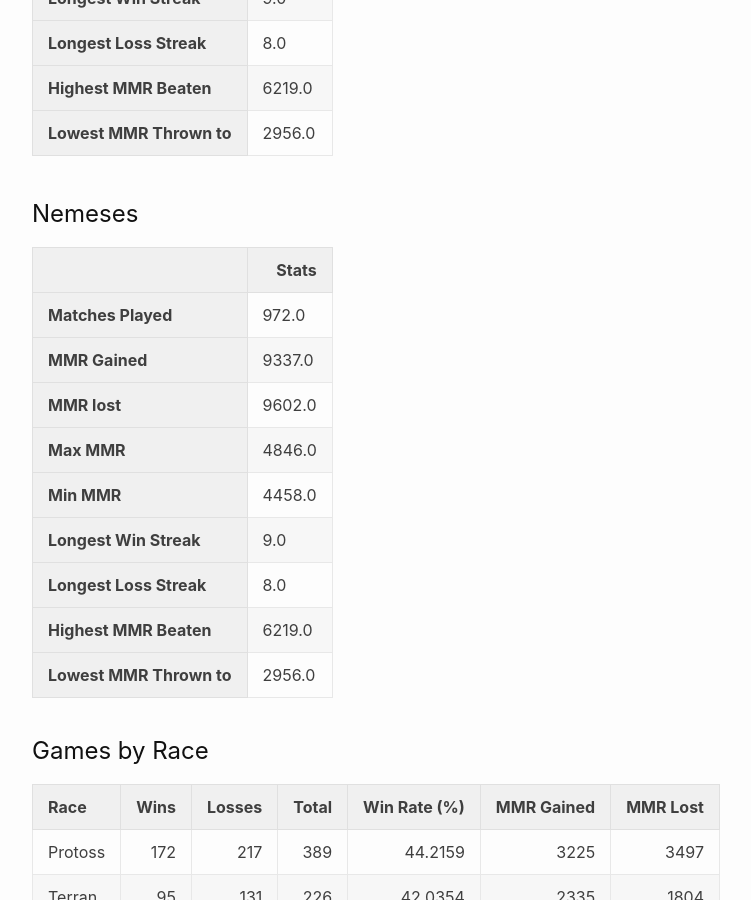
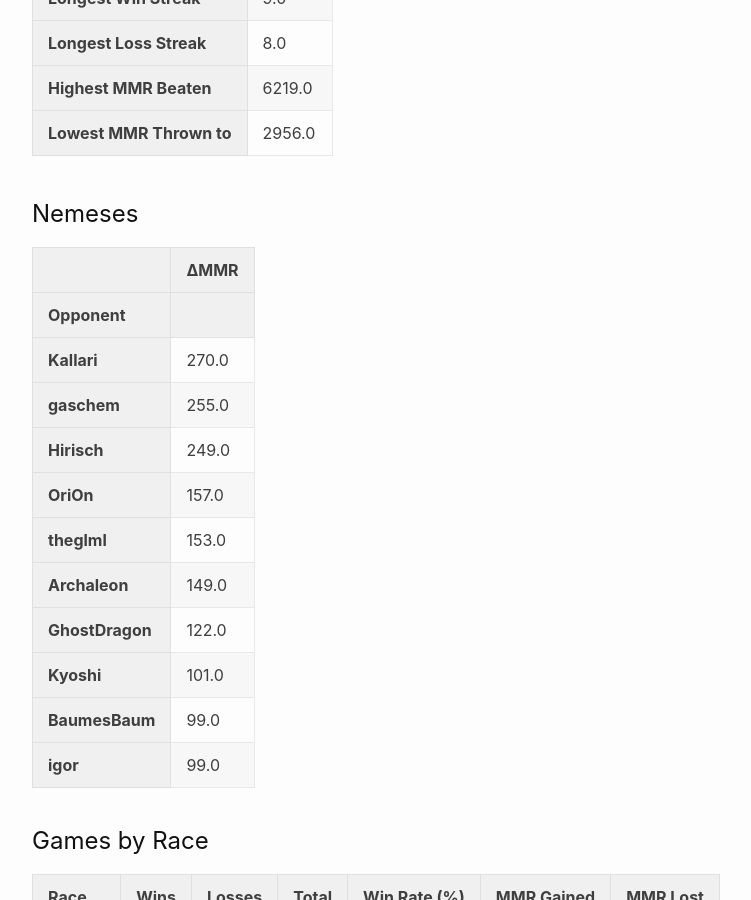
Before and after one commit to kylermurphy/UpATree, a Jekyll site: the page built from docs/index.md, in a window 1280 px wide and 900 px high, scrolled down 443 px. Shown: the whole window, without its empty margins (238-989 px from the left). Built offline with Jekyll 4.4.1, drawn with Linux system fonts in a browser that asks for light colours.

Commit message:
running on push

```diff
--- a/docs/index.md
+++ b/docs/index.md
@@ -58,45 +58,53 @@ layout: home
   <thead>
     <tr style="text-align: right;">
       <th></th>
-      <th>Stats</th>
+      <th>ΔMMR</th>
+    </tr>
+    <tr>
+      <th>Opponent</th>
+      <th></th>
     </tr>
   </thead>
   <tbody>
     <tr>
-      <th>Matches Played</th>
-      <td>972.0</td>
+      <th>Kallari</th>
+      <td>270.0</td>
     </tr>
     <tr>
-      <th>MMR Gained</th>
-      <td>9337.0</td>
+      <th>gaschem</th>
+      <td>255.0</td>
     </tr>
     <tr>
-      <th>MMR lost</th>
-      <td>9602.0</td>
+      <th>Hirisch</th>
+      <td>249.0</td>
     </tr>
     <tr>
-      <th>Max MMR</th>
-      <td>4846.0</td>
+      <th>OriOn</th>
+      <td>157.0</td>
     </tr>
     <tr>
-      <th>Min MMR</th>
-      <td>4458.0</td>
+      <th>theglml</th>
+      <td>153.0</td>
     </tr>
     <tr>
-      <th>Longest Win Streak</th>
-      <td>9.0</td>
+      <th>Archaleon</th>
+      <td>149.0</td>
     </tr>
     <tr>
-      <th>Longest Loss Streak</th>
-      <td>8.0</td>
+      <th>GhostDragon</th>
+      <td>122.0</td>
     </tr>
     <tr>
-      <th>Highest MMR Beaten</th>
-      <td>6219.0</td>
+      <th>Kyoshi</th>
+      <td>101.0</td>
     </tr>
     <tr>
-      <th>Lowest MMR Thrown to</th>
-      <td>2956.0</td>
+      <th>BaumesBaum</th>
+      <td>99.0</td>
+    </tr>
+    <tr>
+      <th>igor</th>
+      <td>99.0</td>
     </tr>
   </tbody>
 </table>
--- a/log.txt
+++ b/log.txt
@@ -90,3 +90,4 @@ Writing a log file 2025-02-26 19:22:01.
 Writing a log file 2025-02-26 19:27:07.
 Writing a log file 2025-02-26 19:35:42.
 Writing a log file 2025-02-26 19:39:44.
+Writing a log file 2025-02-26 19:44:14.
```
Also changed, not shown: 1 other file.
